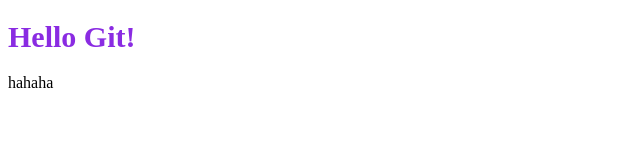
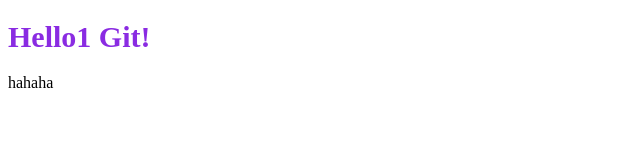
Before and after one commit to Liu-P/lcl, a plain HTML site: page index.html in a window 1280 px wide. Shown: the full height of the page, 0-640 px from the left. Drawn offline with Linux system fonts and the light colour scheme.

Commit message:
Update index.html

```diff
--- a/index.html
+++ b/index.html
@@ -9,7 +9,7 @@
   </head>
 
   <body>
-    <h1 class="title">Hello Git!</h1>
+    <h1 class="title">Hello1 Git!</h1>
     <span>hahaha</span>
 
     <script src="./index.js"></script>
```
